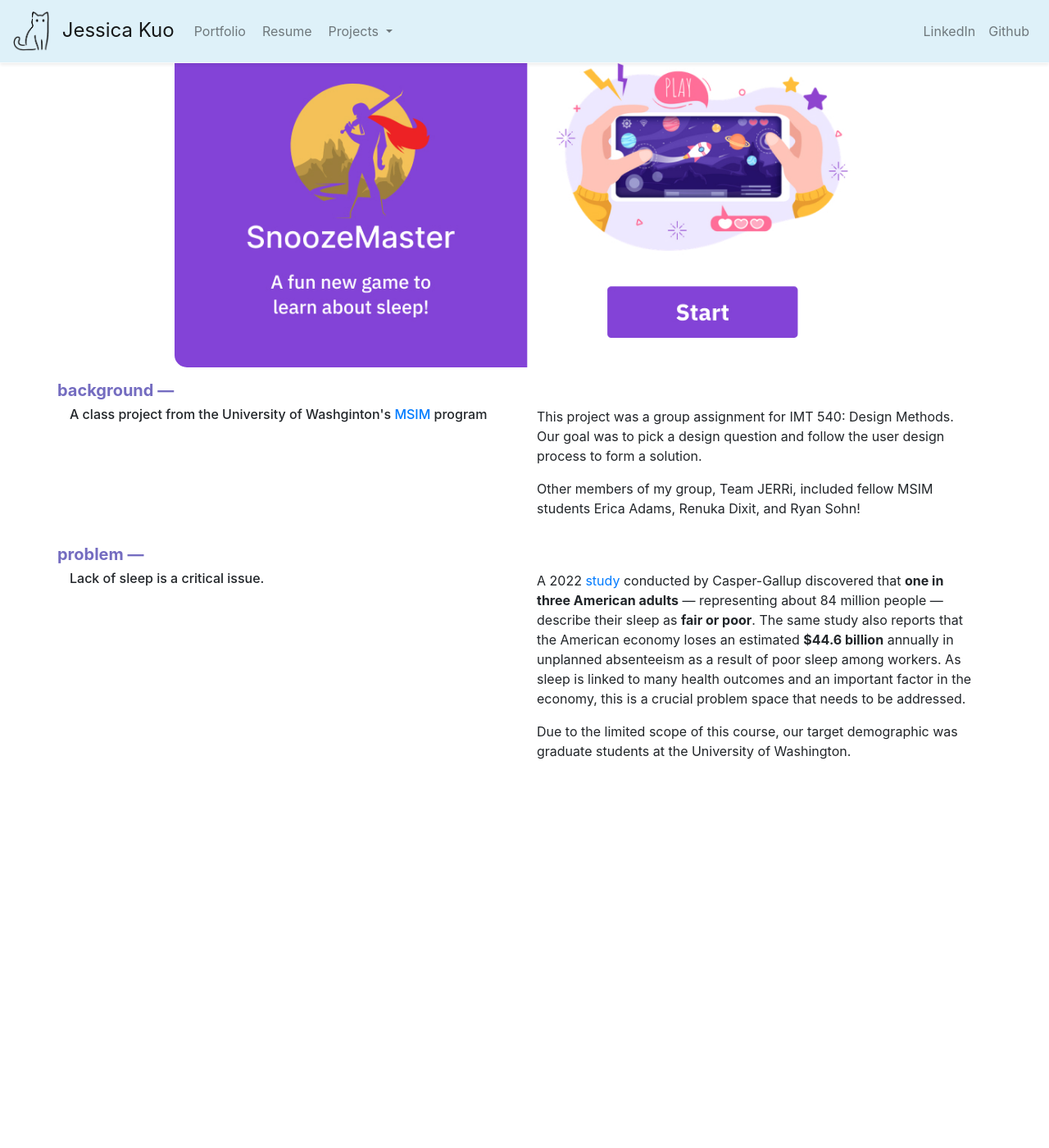
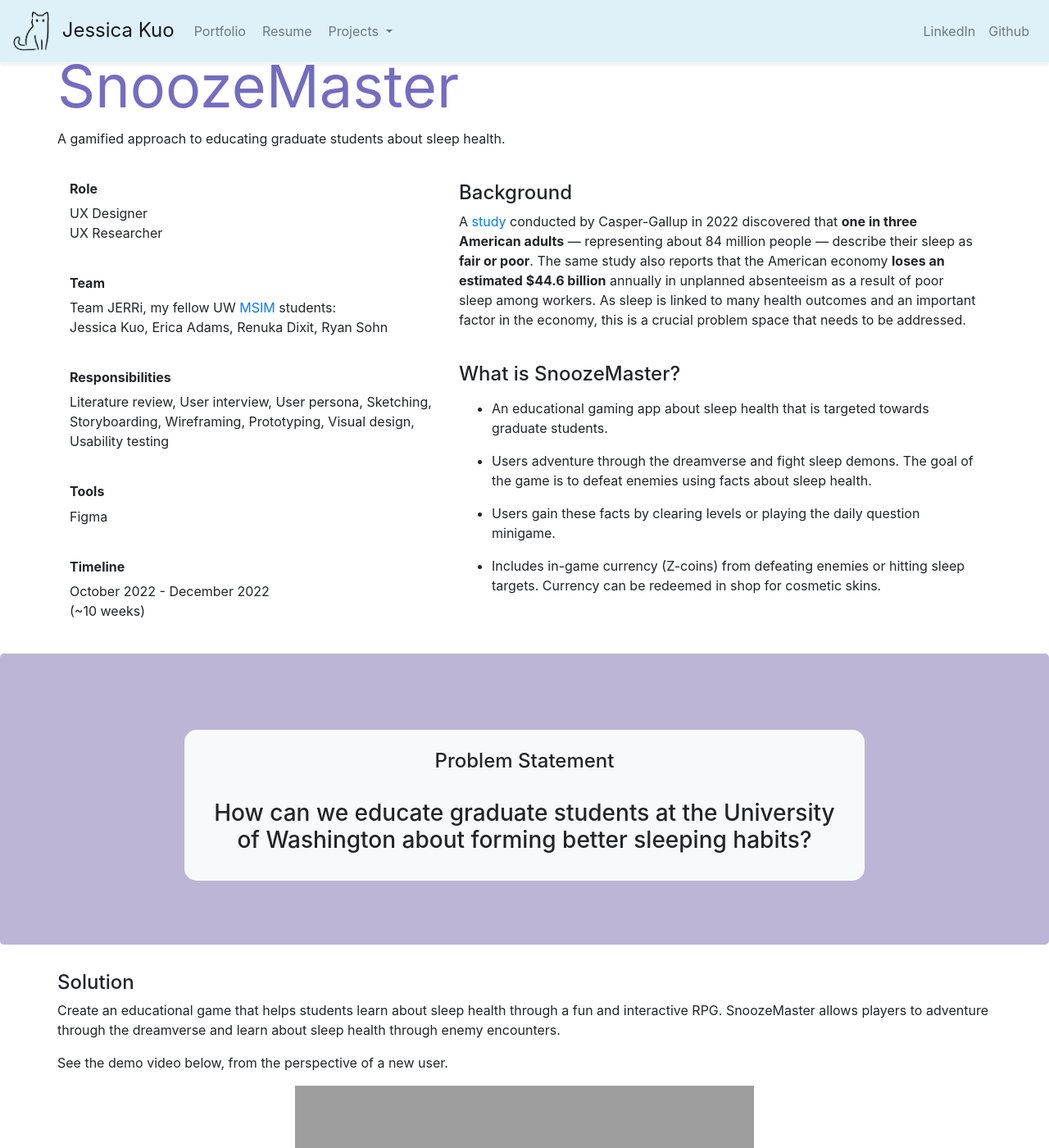
Before and after one commit to jesskuo/jesskuo.github.io, a Jekyll site: the page built from snoozemaster.html, in a window 1280 px wide and 1400 px high, scrolled down 660 px. Shown: the whole window at 82% size. Built offline with Jekyll 4.4.1, drawn with Linux system fonts in a browser that asks for light colours; comment, search, counter and statistics services are not loaded; before the commit the page ends 1604 px from its top, so only the background shows below that; some of the changed text lies outside the part shown; grey boxes are pictures that could not be loaded.

Commit message:
Changed style of snoozemaster portfolio project page

```diff
--- a/snoozemaster.html
+++ b/snoozemaster.html
@@ -1,75 +1,69 @@
 ---
 layout: page
 ---
-<div class="container mt-4">
+<img src="files/portfolio/snoozemaster/sm_screen.png" class="mw-100">
+<div class="container">
+	<div class="row mt-4">
+		<h1 class="display-3" style="color:#746cc0;"><b>SnoozeMaster</b></h1>
+	</div>
+	<div class="row">
+		<p>A gamified approach to educating graduate students about sleep health.</p>
+	</div>
+	<div class="row mt-4">
+		<div class="col-5">
+			<h6><b>Role</b></h6>
+			<p>UX Designer<br>UX Researcher</p>
+			<br>
+			<h6><b>Team</b></h6>
+			<p>Team JERRi, my fellow UW <a href="https://ischool.uw.edu/programs/msim">MSIM</a> students:<br>Jessica Kuo, Erica Adams, Renuka Dixit, Ryan Sohn</p>
+			<br>
+			<h6><b>Responsibilities</b></h6>
+			<p>Literature review, User interview, User persona, Sketching, Storyboarding, Wireframing, Prototyping, Visual design, Usability testing</p>
+			<br>
+			<h6><b>Tools</b></h6>
+			<p>Figma</p>
+			<br>
+			<h6><b>Timeline</b></h6>
+			<p>October 2022 - December 2022<br>(~10 weeks)</p>
+		</div>
+		<div class="col-7">
+			<h4>Background</h4>
+			<p>A <a href="https://www.gallup.com/analytics/390536/sleep-in-america-2022.aspx">study</a> conducted by Casper-Gallup in 2022 discovered that <b>one in three American adults</b> &mdash; representing about 84 million people &mdash; describe their sleep as <b>fair or poor</b>. The same study also reports that the American economy <b>loses an estimated $44.6 billion</b> annually in unplanned absenteeism as a result of poor sleep among workers. As sleep is linked to many health outcomes and an important factor in the economy, this is a crucial problem space that needs to be addressed.</p>
+			<br>
+			<h4>What is SnoozeMaster?</h4>
+			<ul>
+				<li class="my-3">An educational gaming app about sleep health that is targeted towards graduate students.</li>
+				<li class="my-3">Users adventure through the dreamverse and fight sleep demons. The goal of the game is to defeat enemies using facts about sleep health.</li>
+				<li class="my-3">Users gain these facts by clearing levels or playing the daily question minigame.</li>
+				<li class="my-3">Includes in-game currency (Z-coins) from defeating enemies or hitting sleep targets. Currency can be redeemed in shop for cosmetic skins.</li>
+			</ul>
+		</div>
+	</div>
+</div>
+<div class="jumbotron mt-4" style="background-color: #bdb5d5;">
+	<div class="row justify-content-center my-5">
+		<div class="col-2">
+		</div>
+		<div class="col text-center bg-light p-4" style="border-radius:15px;">
+			<h4>Problem Statement</h4>
+			<br>
+			<h3>How can we educate graduate students at the University of Washington about forming better sleeping habits?</h3>
+		</div>
+		<div class="col-2">
+		</div>
+	</div>
+</div>
+<div class="container">
+	<div class="row">
+		<h4>Solution</h4>
+		<p>Create an educational game that helps students learn about sleep health through a fun and interactive RPG. SnoozeMaster allows players to adventure through the dreamverse and learn about sleep health through enemy encounters.</p>
+		<p>See the demo video below, from the perspective of a new user.</p>
+	</div>
 	<div class="row justify-content-center">
-		<img src="files/portfolio/snoozemaster/snoozemaster.png" class="w-50" style="border-radius:15px;">
+		<iframe width="560" height="315" src="https://www.youtube.com/embed/PlmYAKpl0mA" title="YouTube video player" frameborder="0" allow="accelerometer; autoplay; clipboard-write; encrypted-media; gyroscope; picture-in-picture" allowfullscreen></iframe>
 	</div>
 </div>
 <div class="container">
 	<div class="row mt-4">
-		<h1 style="color:#746cc0;">SnoozeMaster</h1>
 	</div>
-	<div class="row mt-3">
-		<div class="col">
-			<h6>role &mdash;</h6>
-			<p>UX Designer</p>
-			<p>UX Researcher</p>
-		</div>
-		<div class="col">
-			<h6>skills &mdash;</h6>
-			<p>UX design</p>
-			<p>User research</p>
-		</div>
-		<div class="col">
-			<h6>timeline &mdash;</h6>
-			<p>Fall Quarter 2022 | 10 weeks</p>
-		</div>
-	</div>
-	<!-- Section 1: Summary -->
-	<div class="row mt-3">
-		<h5 style="color:#746cc0;"><b>summary &mdash;</b></h5>
-	</div>
-	<div class="row">
-		<div class="col">
-			<p>A game platform to educate graduate students about sleep health</p>
-		</div>
-	</div>
-	<!-- Picture of the splash page -->
-	<div class="row justify-content-center">
-		<img src="files/portfolio/snoozemaster/splash_screen.jpg" class="w-75" style="border-radius:15px;">
-	</div>
-	<!-- Section 2: Background -->
-	<div class="row mt-3">
-		<h5 style="color:#746cc0;"><b>background &mdash;</b></h5>
-	</div>
-	<div class="row">
-		<div class=col>
-			<h6>A class project from the University of Washginton's <a href="https://ischool.uw.edu/programs/msim">MSIM</a> program</h6>
-		</div>
-		<div class=col>
-			<p>This project was a group assignment for IMT 540: Design Methods. Our goal was to pick a design question and follow the user design process to form a solution.</p>
-			<p>Other members of my group, Team JERRi, included fellow MSIM students Erica Adams, Renuka Dixit, and Ryan Sohn! </p>
-		</div>
-	</div>
-	<!-- Section 3: Problem -->
-	<div class="row mt-3">
-		<h5 style="color:#746cc0;"><b>problem &mdash;</b></h5>
-	</div>
-	<div class="row">
-		<div class=col>
-			<h6>Lack of sleep is a critical issue.</h6>
-		</div>
-		<div class=col>
-			<p> A 2022 <a href="https://www.gallup.com/analytics/390536/sleep-in-america-2022.aspx">study</a> conducted by Casper-Gallup discovered that <b>one in three American adults</b> &mdash; representing about 84 million people &mdash; describe their sleep as <b>fair or poor</b>. The same study also reports that the American economy loses an estimated <b>$44.6 billion</b> annually in unplanned absenteeism as a result of poor sleep among workers. As sleep is linked to many health outcomes and an important factor in the economy, this is a crucial problem space that needs to be addressed. </p>
-			<p>Due to the limited scope of this course, our target demographic was graduate students at the University of Washington.</p>
-		</div>
-	</div>
-	<!-- Section 4: Research -->
-	<!-- Section 5: Ideation -->
-	<!-- Section 6: Prototyping -->
-	<!-- Section 7: Usability Testing -->
-	<!-- Section 8: Solution Overview -->
-	<!-- Reflections -->
-	<!-- Future Work -->
 </div>
```
Also changed, not shown: files/portfolio/snoozemaster/sm_screen.png (added).
